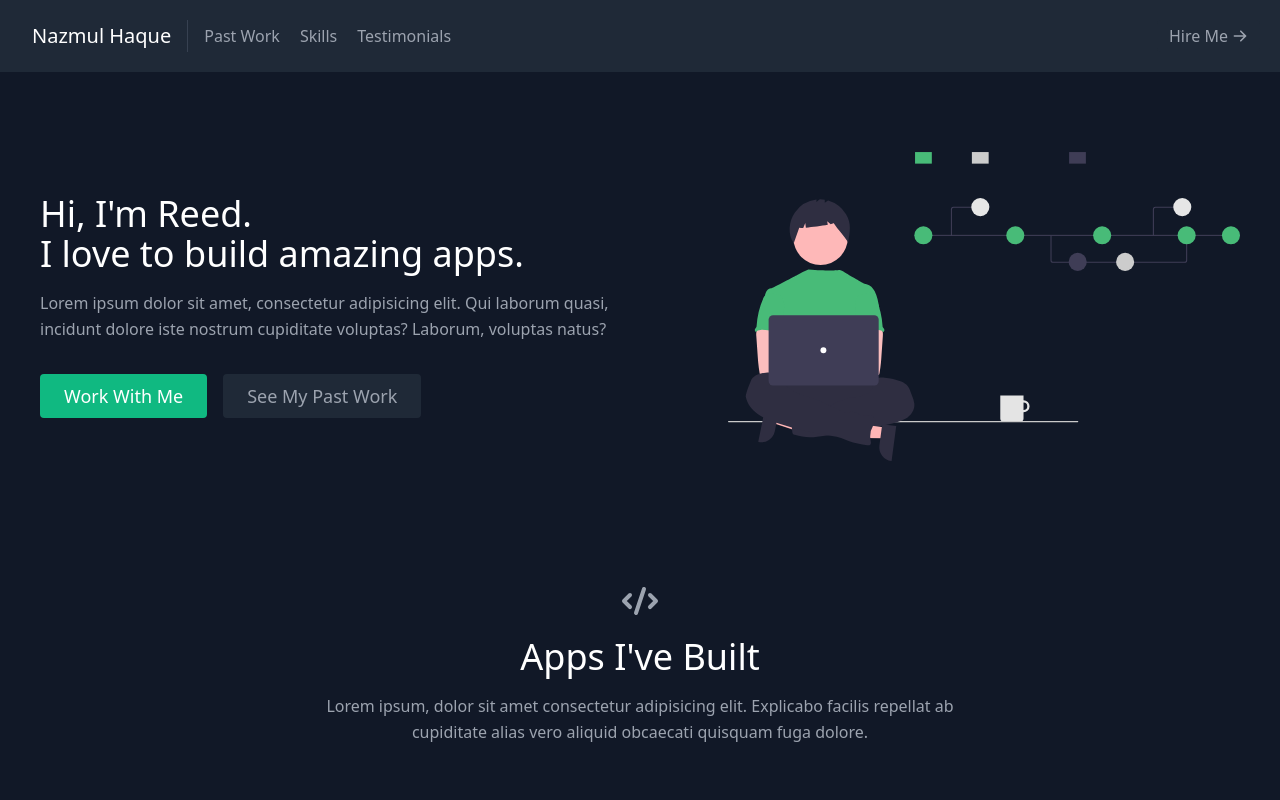
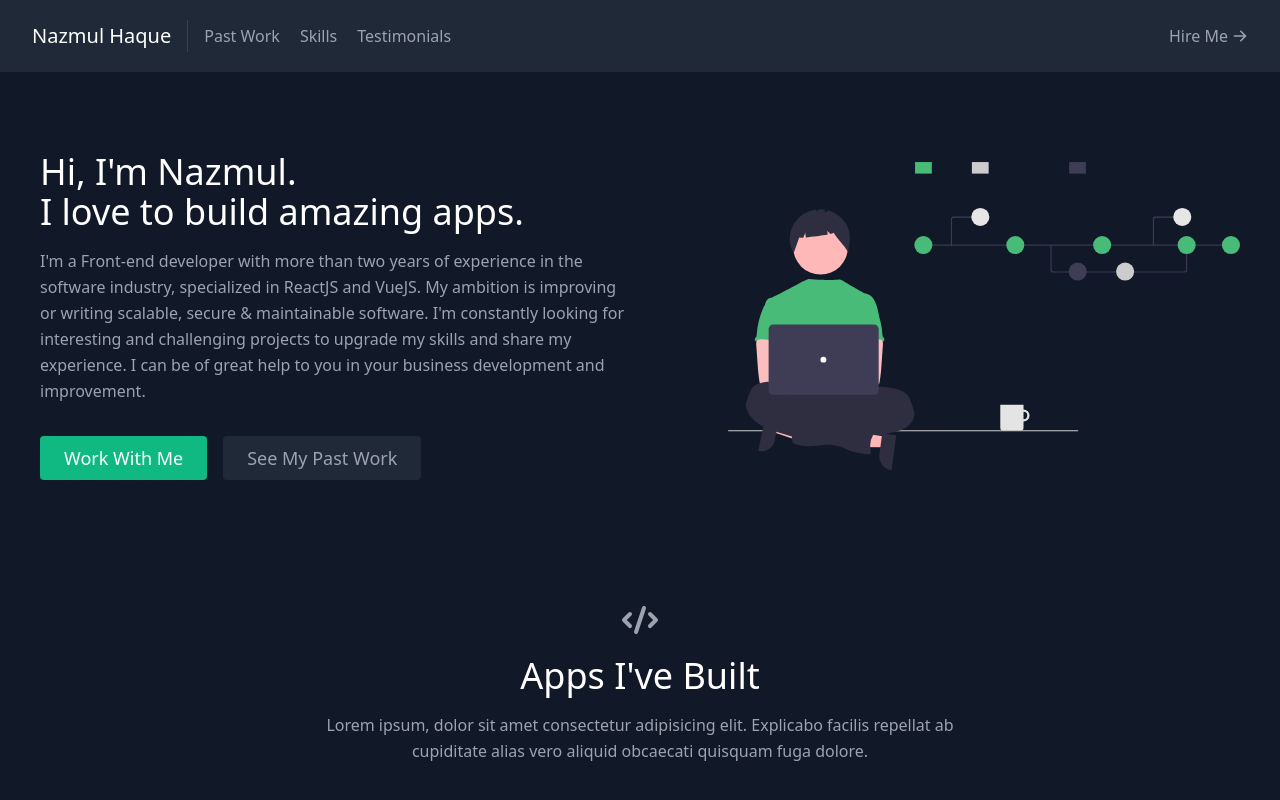
Before and after one commit to bpinazmul18/portfolio-v2, a React (Create React App) app: page / in a window 1280 px wide. Shown: the top 800 px of the page. Built offline with nearby package versions, Linux system fonts and the light colour scheme.

Commit message:
Working on about page.

```diff
--- a/src/components/About.js
+++ b/src/components/About.js
@@ -6,14 +6,17 @@ const About = () => {
       <div className="container mx-auto flex px-10 py-20 md:flex-row flex-col items-center">
         <div className="lg:flex-grow md:w-1/2 lg:pr-24 md:pr-16 flex flex-col md:items-start md:text-left mb-16 md:mb-0 items-center text-center">
           <h1 className="title-font sm:text-4xl text-3xl mb-4 font-medium text-white">
-            Hi, I'm Reed.
+            Hi, I'm Nazmul.
             <br className="hidden lg:inline-block" />I love to build amazing
             apps.
           </h1>
           <p className="mb-8 leading-relaxed">
-            Lorem ipsum dolor sit amet, consectetur adipisicing elit. Qui
-            laborum quasi, incidunt dolore iste nostrum cupiditate voluptas?
-            Laborum, voluptas natus?
+            I'm a Front-end developer with more than two years of experience in
+            the software industry, specialized in ReactJS and VueJS. My ambition
+            is improving or writing scalable, secure & maintainable software.
+            I'm constantly looking for interesting and challenging projects to
+            upgrade my skills and share my experience. I can be of great help to
+            you in your business development and improvement.
           </p>
           <div className="flex justify-center">
             <a
```
